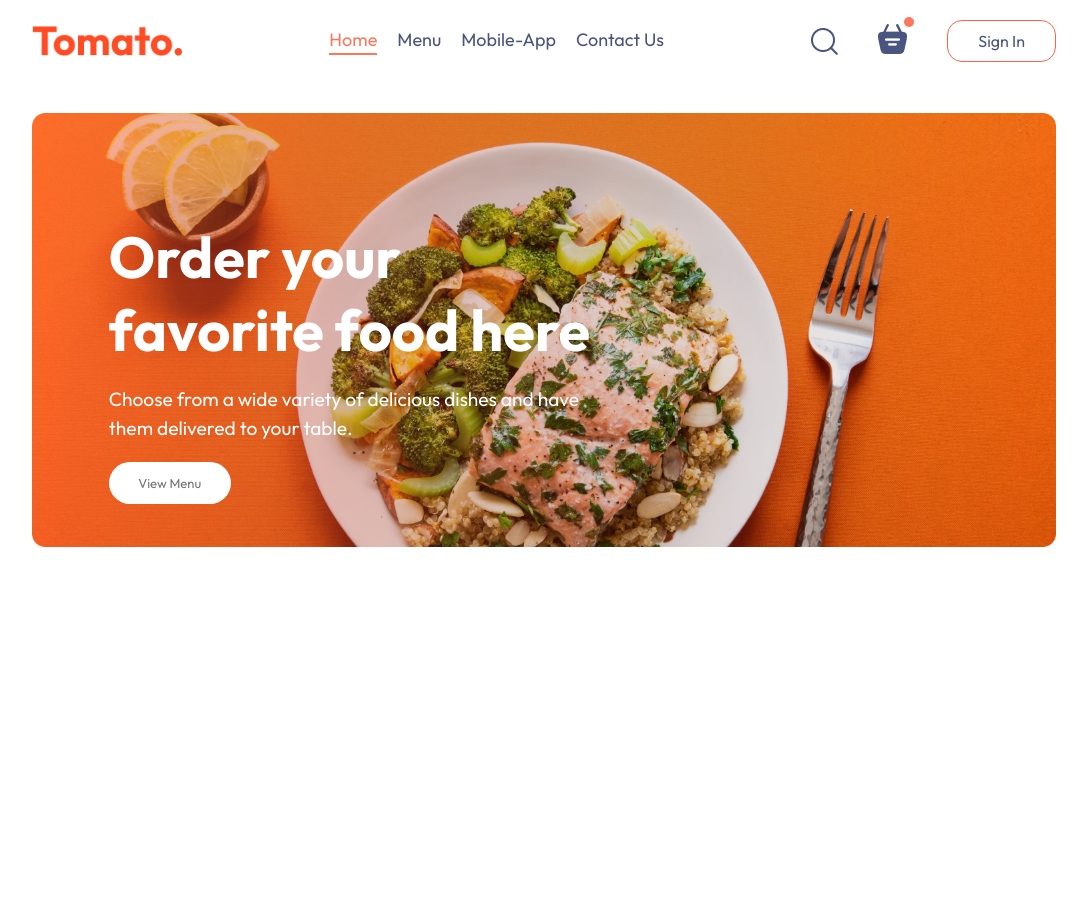
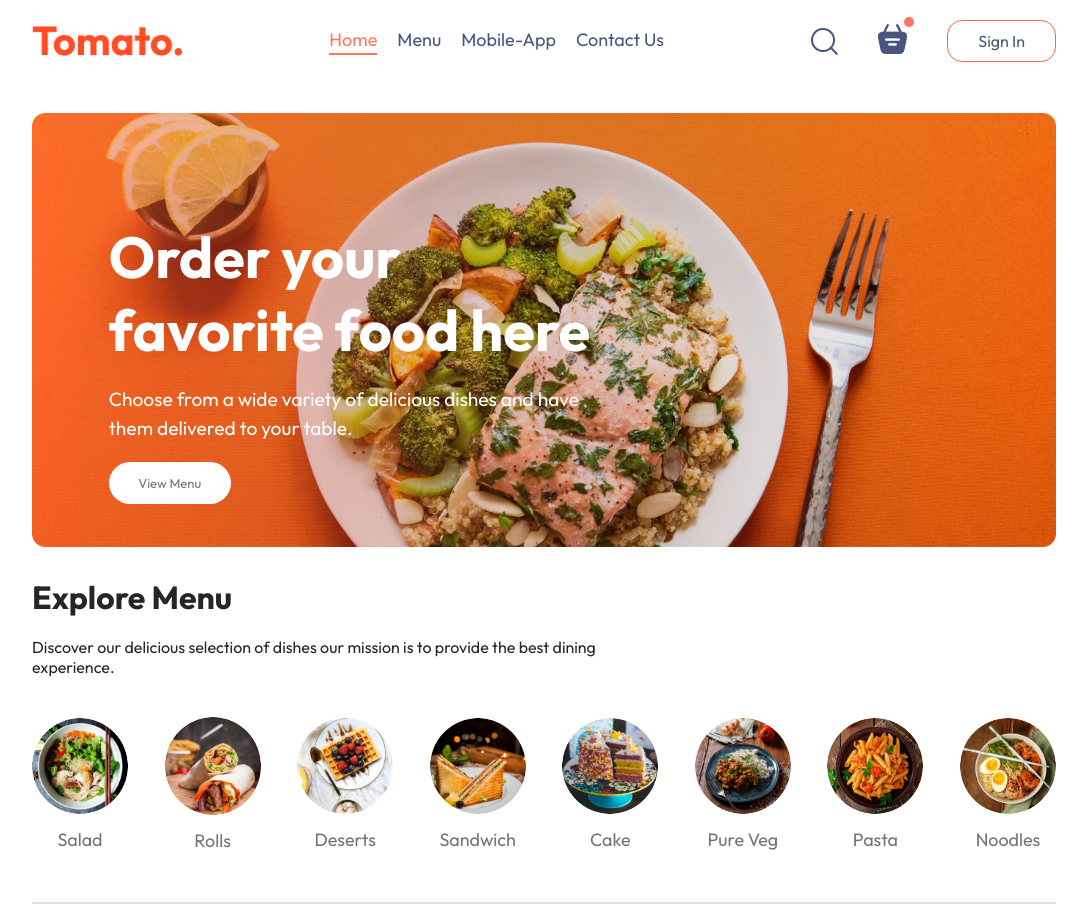
Before and after one commit to habibi-code/Food-Menu, a React (Vite) app in the folder frontend/: page / in a window 1280 px wide. Shown: the whole page, without its empty margins (96-1183 px from the left). Before the commit the page ends 800 px from the top, so only its background shows below. Built offline with nearby package versions, Linux system fonts and the light colour scheme.

Commit message:
Explore component finished and state management finished

```diff
--- /dev/null
+++ b/frontend/src/components/ExploerMenu/ExplorMenu.css
@@ -0,0 +1,66 @@
+.explore-menu {
+  display: flex;
+  flex-direction: column;
+  gap: 20px;
+}
+
+.explore-menu h1 {
+  color: #262626;
+  font-weight: 700;
+}
+
+.explore-menu-text {
+  max-width: 60%;
+  color: #262626;
+}
+
+.explore-menu-list {
+  display: flex;
+  align-items: center;
+  justify-content: space-between;
+  text-align: center;
+  gap: 30px;
+  margin: 20px 0;
+  overflow-x: scroll;
+}
+
+.explore-menu-list::-webkit-scrollbar {
+  display: none;
+}
+
+.explore-menu-list-item img {
+  width: 7.5vw;
+  min-width: 80px;
+  border-radius: 50%;
+  cursor: pointer;
+  transition: all 0.3s ease-in-out;
+}
+
+.explore-menu-list-item img:hover {
+  transform: scale(0.9);
+}
+
+.explore-menu-list-item p {
+  margin-top: 10px;
+  color: #747474;
+  font-size: max(1.4vw, 16px);
+  cursor: pointer;
+}
+
+.explore-menu hr {
+  margin: 10px 0;
+  border: none;
+  height: 2px;
+  background-color: #e2e2e2;
+}
+
+.explore-menu-list-item .active {
+  transform: scale(0.9);
+  border: 4px solid #fd765e;
+  padding: 2px;
+}
+
+.explore-menu-list-item .activeP {
+  color: #fd765e;
+  font-weight: 600;
+}
--- /dev/null
+++ b/frontend/src/components/ExploerMenu/ExplorMenu.jsx
@@ -0,0 +1,49 @@
+import React from "react";
+import "./ExplorMenu.css";
+import { menu_list } from "../../assets/assets";
+
+export const ExplorMenu = ({ category, setCategory }) => {
+  return (
+    <div className="explore-menu" id="explore-menu">
+      <h1>Explore Menu</h1>
+      <p className="explore-menu-text">
+        Discover our delicious selection of dishes our mission is to provide the
+        best dining experience.
+      </p>
+      <div className="explore-menu-list">
+        {menu_list.map((item, index) => {
+          return (
+            <div
+              onClick={() =>
+                setCategory((prev) =>
+                  prev === item.menu_name ? "All" : item.menu_name,
+                )
+              }
+              role="button"
+              tabIndex={0}
+              onKeyDown={(e) => {
+                if (e.key === "Enter" || e.key === " ") {
+                  setCategory((prev) =>
+                    prev === item.menu_name ? "All" : item.menu_name,
+                  );
+                }
+              }}
+              className="explore-menu-list-item"
+              key={index}
+            >
+              <img
+                className={category === item.menu_name ? "active" : ""}
+                src={item.menu_image}
+                alt=""
+              />
+              <p className={category === item.menu_name ? "activeP" : ""}>
+                {item.menu_name}
+              </p>
+            </div>
+          );
+        })}
+      </div>
+      <hr />
+    </div>
+  );
+};
--- a/frontend/src/pages/Home/Home.jsx
+++ b/frontend/src/pages/Home/Home.jsx
@@ -1,11 +1,14 @@
-import React from "react";
+import { useState } from "react";
 import "./Home.css";
 import Header from "../../components/header/Header";
+import { ExplorMenu } from "../../components/ExploerMenu/ExplorMenu";
 
 const Home = () => {
+  const [category, setCategory] = useState("All");
   return (
     <div>
       <Header />
+      <ExplorMenu category={category} setCategory={setCategory} />
     </div>
   );
 };
```
